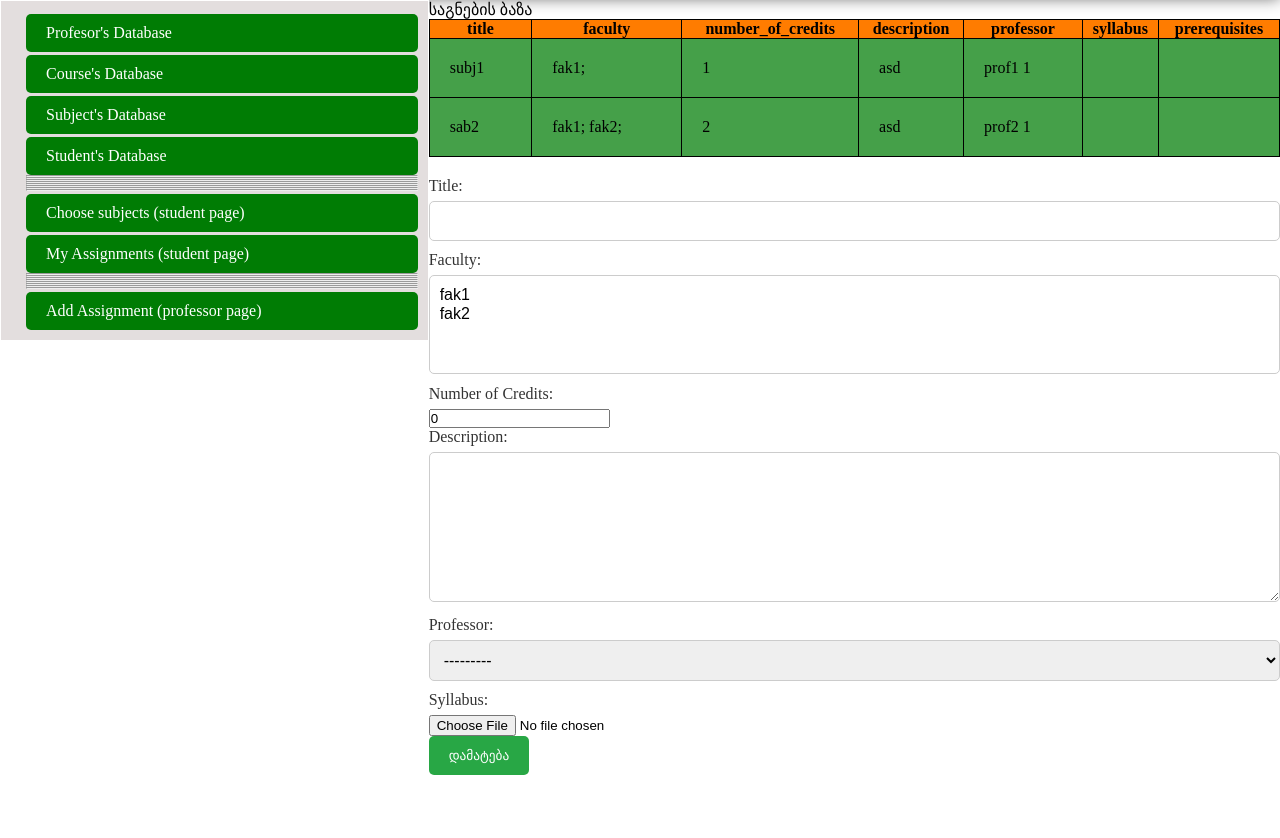
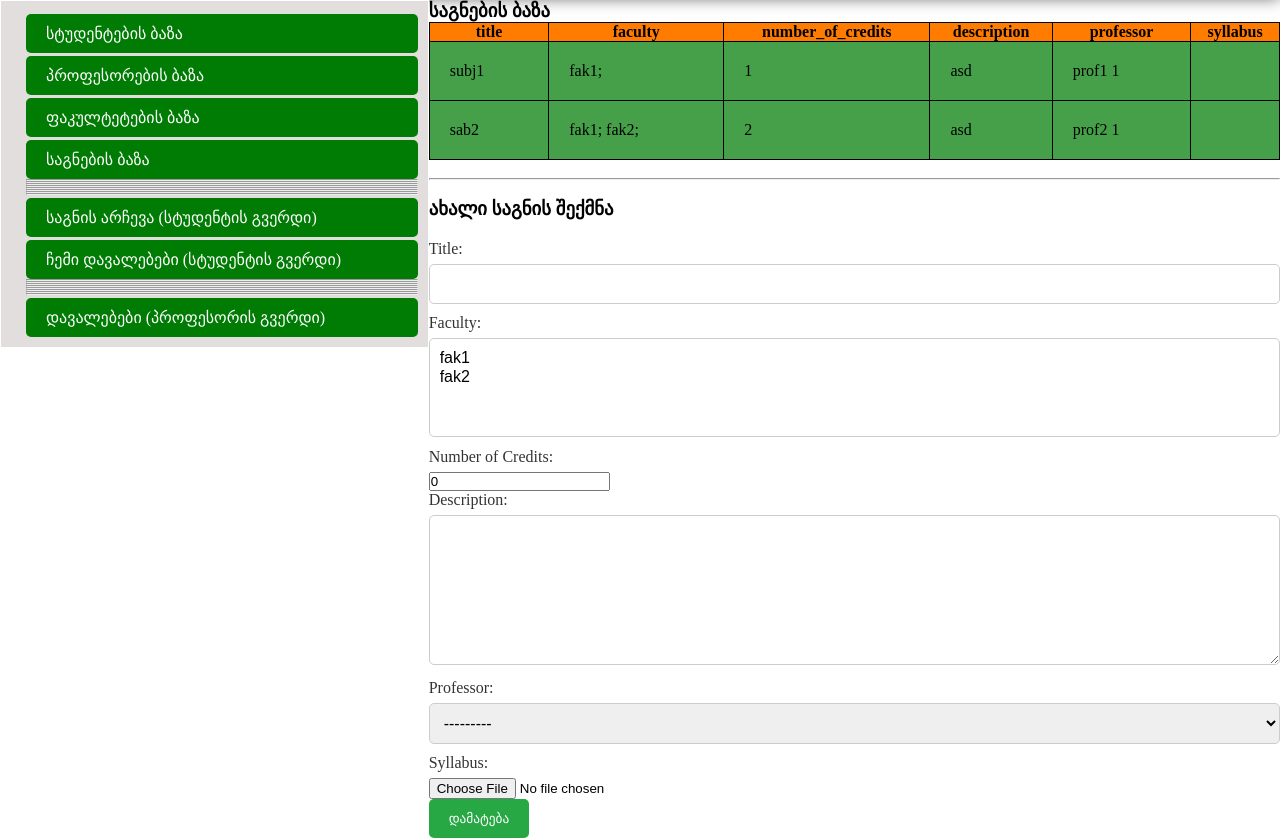
Before and after one commit to Dauphin25/University-Management, a Django app: page /sabject/ in a window 1280 px wide. Shown: the part 64-902 px from the top of the page. Before the commit the page ends 839 px from the top, so only its background shows below. Run offline with Django 5.2, Linux system fonts and the light colour scheme; data comes from the database, SQL or seed files in the repository; both versions use the stored data as it was after the commit.

Commit message:
corrected html files

```diff
--- a/management/templates/management/subject.html
+++ b/management/templates/management/subject.html
@@ -2,7 +2,7 @@
 
 {% block content %}
 <div class="centralDiv">
-    საგნების ბაზა
+    <h3>საგნების ბაზა</h3>
     <table>
             <tr>
                 <th>title</th>
@@ -11,7 +11,6 @@
                 <th>description</th>
                 <th>professor</th>
                 <th>syllabus</th>
-                <th>prerequisites</th>
             </tr>
         {% for item in sabject %}
             <tr>
@@ -25,15 +24,14 @@
                 <td>{{ item.description }}</td>
                 <td>{{ item.professor.first_name }} {{ item.professor.last_name }}</td>
                 <td>{{ item.syllabus }}</td>
-                <td>
-                {% for item in item.prerequisites.all %}
-                       {{ item.title }};
-                {% endfor %}
-                </td>
             </tr>
         {% endfor %}
     </table>
+    <br>
+    <hr>
+    <br>
 
+    <h3>ახალი საგნის შექმნა</h3>
     <div class="createForm">
         <form method="post" action="" enctype="multipart/form-data">
         {% csrf_token %}
--- a/templates/base.html
+++ b/templates/base.html
@@ -29,35 +29,36 @@
         <div class="leftDiv">
 
         <div class="filterDivs">
+
+                <a class="filterItem"  href="{% url 'get_students' %}">
+                    სტუდენტების ბაზა
+                </a>
+
                 <a class="filterItem"  href="{% url 'professor' %}">
-                    Profesor's Database
+                    პროფესორების ბაზა
                 </a>
                 <a class="filterItem"  href="{% url 'get_faculties' %}">
-                    Course's Database
+                    ფაკულტეტების ბაზა
                 </a>
 
                 <a class="filterItem"  href="{% url 'sabject' %}">
-                    Subject's Database
-                </a>
-
-                <a class="filterItem"  href="{% url 'get_students' %}">
-                    Student's Database
+                    საგნების ბაზა
                 </a>
 
             <hr><hr><hr><hr><hr><hr><hr><hr>
 
                 <a class="filterItem"  href="{% url 'takingsabject' %}">
-                    Choose subjects  (student page)
+                    საგნის არჩევა (სტუდენტის გვერდი)
                 </a>
                 <a class="filterItem"  href="{% url 'studentassignment' %}">
-                    My Assignments (student page)
+                    ჩემი დავალებები (სტუდენტის გვერდი)
                 </a>
 
 
             <hr><hr><hr><hr><hr><hr><hr><hr>
 
                 <a class="filterItem"  href="{% url 'addAssignment' %}">
-                    Add Assignment (professor page)
+                    დავალებები (პროფესორის გვერდი)
                 </a>
           </div>
 
```
Also changed, not shown: management/templates/management/faculty_list.html (+7 -1 lines), management/templates/management/professor.html (+5 -2 lines), management/templates/management/student_list.html (+6 -1 lines), db.sqlite3.
